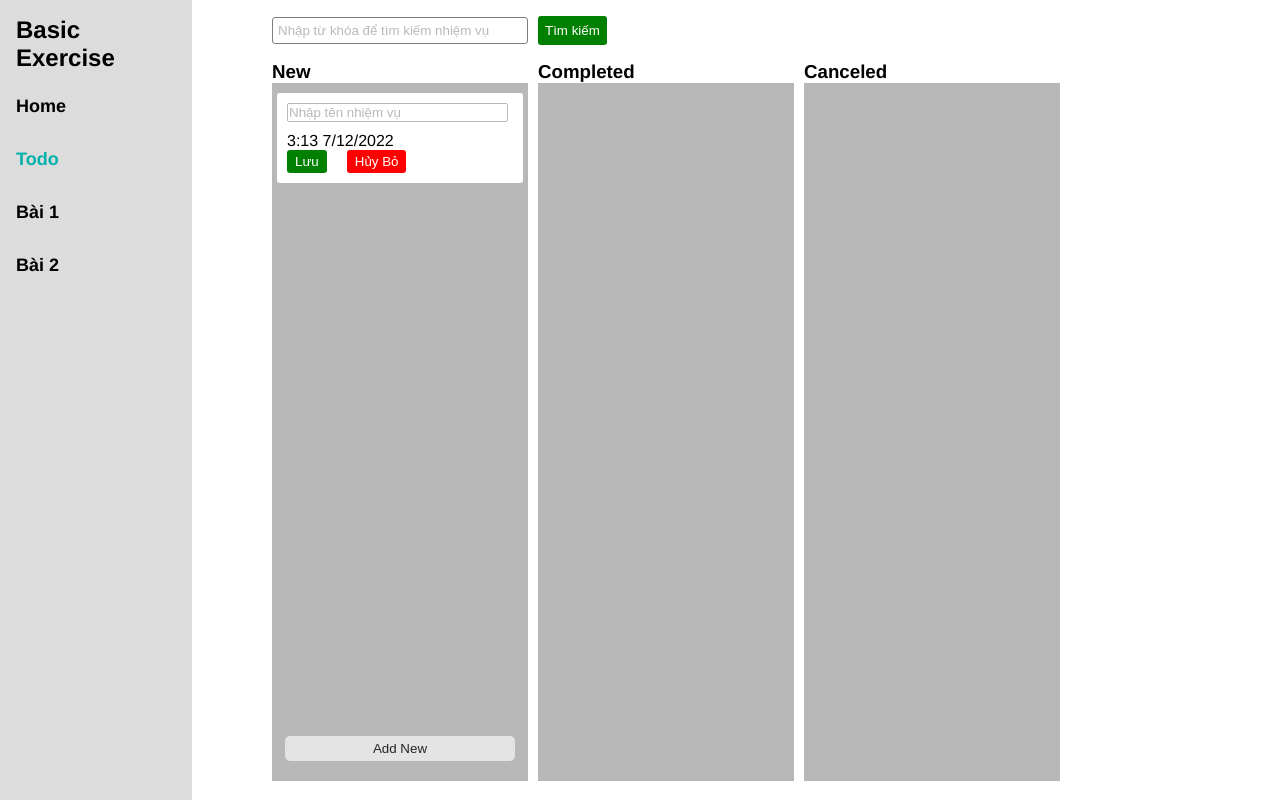
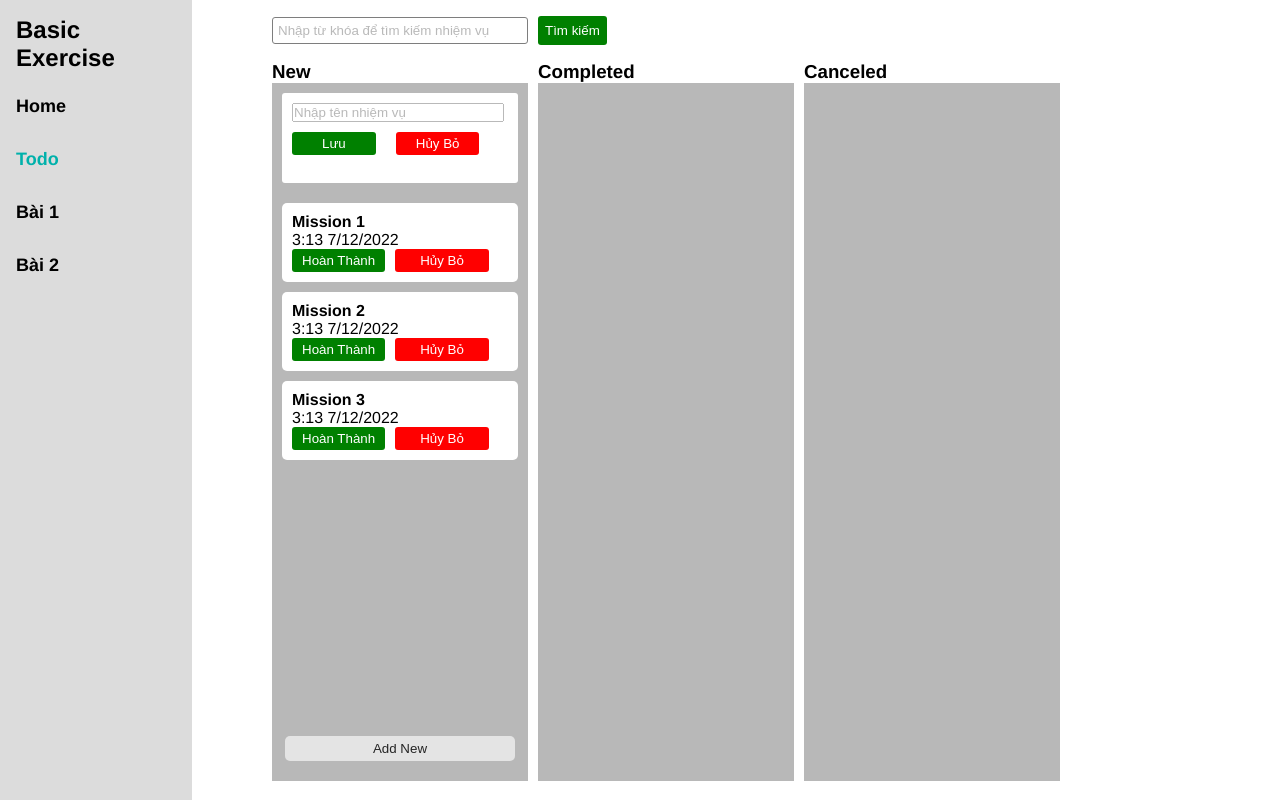
Before and after one commit to KeenTraan/VueJS-VueX, a Vue app: page /todo in a window 1280 px wide. Both pictures are taken after a click on the button "Add New". Built offline with nearby package versions, Linux system fonts and the light colour scheme.

Commit message:
changing component todoapp

```diff
--- /dev/null
+++ b/src/components/Todo/components/AddToDoForm.vue
@@ -0,0 +1,78 @@
+<template>
+  <div class="to-do-item">
+    <div class="input-form">
+      <form @submit.prevent="handleSubmit">
+        <input type="text" placeholder="Nhập tên nhiệm vụ" v-model="name" />
+        <p style="margin-left: 10px">{{ this.currentTime }}</p>
+        <button class="btn-save" type="submit" :disabled="this.name === ''">Lưu</button>
+        <button class="btn-cancel" type="button" @click="cancel">Hủy Bỏ</button>
+      </form>
+    </div>
+  </div>
+</template>
+
+<script>
+import { mapActions } from "vuex";
+export default {
+  name: "AddToDoForm",
+  data() {
+    return {
+      name: "",
+    };
+  },
+  methods: {
+    cancel() {
+      this.$emit("cancelAddingToDo");
+    },
+    handleSubmit() {
+      const addTodo = {
+        nameTask: this.name,
+        createAt: `${new Date().getHours()}:${new Date().getMinutes()} ${new Date().getDate()}/${
+          new Date().getMonth() + 1
+        }/${new Date().getFullYear()}`,
+        status: "new",
+      };
+      this.createTodo(addTodo);
+      this.name = ""
+    },
+    ...mapActions({ createTodo: "createTodo" }),
+  },
+};
+</script>
+
+<style lang="scss">
+.to-do-item {
+  .input-form {
+    position: relative;
+    height: calc(100px - 10px);
+    width: calc(100% - 20px);
+    background-color: white;
+    border-radius: 3px;
+    left: 10px;
+    top: 10px;
+    input {
+      width: 90%;
+      margin: 10px 0 10px 10px;
+      opacity: 0.5;
+    }
+    .btn-save {
+      cursor: pointer;
+      margin: 0 10px 0 10px;
+      background-color: green;
+      border: none;
+      color: white;
+      border-radius: 3px;
+      padding: 4px 30px;
+    }
+    .btn-cancel {
+      cursor: pointer;
+      color: white;
+      margin: 0 10px;
+      background-color: red;
+      border: none;
+      border-radius: 3px;
+      padding: 4px 20px;
+    }
+  }
+}
+</style>
--- a/src/components/Todo/components/ColumnItem.vue
+++ b/src/components/Todo/components/ColumnItem.vue
@@ -1,16 +1,16 @@
 <template>
-  <div class="columnItem">
+  <div class="column-item">
     <h3 class="header-column">{{ columnTitle }}</h3>
     <div class="list">
+      <AddToDoForm
+        v-if="columnItem.status === 'new' && showingAddForm"
+        @cancelAddingToDo="showingAddForm = false"
+      />
       <div class="list-item">
-        <TodoItem
-          v-if="columnItem.status == 'new'"
-          @onSubmit="onSubmit($event)"
-          @onCancel="onCancel"
-        />
+        <TodoItem v-if="columnItem.status === 'new'" />
       </div>
-      <div class="cover" v-if="columnItem.status == 'new'">
-        <button class="btn-add">Add New</button>
+      <div class="cover" v-if="columnItem.status === 'new'">
+        <button class="btn-add" @click="showingAddForm = true">Add New</button>
       </div>
     </div>
   </div>
@@ -18,8 +18,14 @@
 
 <script>
 import TodoItem from "@/components/Todo/components/TodoItem.vue";
+import AddToDoForm from "@/components/Todo/components/AddToDoForm.vue";
 import { mapGetters } from "vuex";
 export default {
+  name: "ColumnItem",
+  components: {
+    TodoItem,
+    AddToDoForm,
+  },
   props: {
     columnTitle: {
       type: String,
@@ -34,6 +40,11 @@ export default {
       default: () => ({}),
     },
   },
+  data() {
+    return {
+      showingAddForm: false,
+    };
+  },
   methods: {
     onSubmit(e) {
       console.log(e);
@@ -42,9 +53,6 @@ export default {
       console.log("Cancel!");
     },
   },
-  components: {
-    TodoItem,
-  },
   computed: {
     ...mapGetters(["getShowInput"]),
   },
@@ -52,7 +60,7 @@ export default {
 </script>
 
 <style lang="scss" scoped>
-.columnItem {
+.column-item {
   position: relative;
   width: 20vw;
   .header-column {
--- a/src/components/Todo/components/TodoItem.vue
+++ b/src/components/Todo/components/TodoItem.vue
@@ -1,93 +1,59 @@
 <template>
-  <div v-if="!addModel" class="TodoItem">
-    <div class="input-form">
-      <form @submit.prevent="onSubmit(nameTask)">
-        <input type="text" placeholder="Nhập tên nhiệm vụ" v-model="nameTask" />
-        <p style="margin-left: 10px">{{this.currentTime}}</p>
-        <button class="btn-save" type="submit">Lưu</button>
-        <button class="btn-cancel" @click="onCancel">
-          Hủy Bỏ
-        </button>
-      </form>
+  <div class="to-do-item">
+    <div v-for="todo in getTodos" :key="todo.id" class="to-do-list">
+      <h4>{{todo.nameTask}}</h4>
+      <p>{{todo.createAt}}</p>
+      <button class="btn-completed">Hoàn Thành</button>
+      <button class="btn-cancel">Hủy Bỏ</button>
     </div>
   </div>
 </template>
 
 <script>
-import { getFormatTime } from "@/utils";
+import { mapGetters } from 'vuex';
 export default {
   name: "TodoItem",
-  data() {
-    return {
-      nameTask: "",
-    };
-  },
   props: {
     todo: {
-      type: Array,
-      default: () => [],
-    },
-    addModel: {
-      type: Boolean,
-      default: () => false,
-    },
+      type: Object,
+      default: () => ({}),
+    }
   },
   methods: {
-    onSubmit(nameTask) {
-      this.$emit("onSubmit", { nameTask, createAt: this.currentTime});
-      this.nameTask = "";
-    },
-    onCancel() {
-      this.$emit("onCancel");
-    },
+
   },
   computed: {
-    currentTime() {
-      let dateTime = new Date();
-      return getFormatTime(dateTime);
-    },
-  },
+    ...mapGetters(["getTodos"])
+  }
 };
 </script>
 
 <style lang="scss" scoped>
-.TodoItem {
-  display: flex;
-  flex-direction: column;
-  position: relative;
-  top: 10px;
-  width: calc(100% - 10px);
-  height: calc(100px - 10px);
+
+.to-do-item {
+  margin: 20px 10px;
+  .to-do-list {
+    background-color: white;
+    margin-top: 10px;
     border-radius: 5px;
-  background-color: white;
+    padding: 10px;
+  }
+  .btn-completed {
+    background-color: green;
+    padding: 4px 10px;
+    border: none;
+    margin-right: 10px;
     border-radius: 3px;
-  left: 5px;
-  .input-form {
-    position: absolute;
-    width: 100%;
-    input {
-      width: 90%;
-      margin: 10px 0 10px 10px;
-      opacity: 0.5;
-    }
-    .btn-save {
+    color: white;
     cursor: pointer;
-      margin: 0 10px 0 10px;
-      background-color: green;
-      border: none;
-      color: white;
-      border-radius: 3px;
-      padding: 4px 8px;
 }
 .btn-cancel {
-      cursor: pointer;
-      color: white;
-      margin: 0 10px;
     background-color: red;
+    padding: 4px 25px;
     border: none;
     border-radius: 3px;
-      padding: 4px 8px;
-    }
+    color: white;
+    cursor: pointer;
 }
 }
 </style>
--- a/src/store/modules/Todo.js
+++ b/src/store/modules/Todo.js
@@ -23,30 +23,19 @@ const ModuleTodos = {
         status: "cancel",
       },
     ],
-    showAddModel: {
-      isHiden: false,
-    },
   },
   getters: {
     getTodos(state) {
       return state.todos;
-    },
-    getShowInput(state) {
-      return state.showAddModel.isHiden;
     },
   },
   mutations: {
     setTodo(state, payload) {
       state.todos = payload;
     },
-    setShowAddModel(state) {
-      state.showAddModel.isHiden = !state.showAddModel.isHiden;
-    },
   },
   actions: {
-    showAddModel({ commit }) {
-      commit("setShowAddModel");
-    },
+
     createTodo(state, todos) {
       const Todo = [...state.getters.getTodos, todos];
       state.commit("setTodo", Todo);
```
Lines whose indentation alone changed are shown as unchanged.
